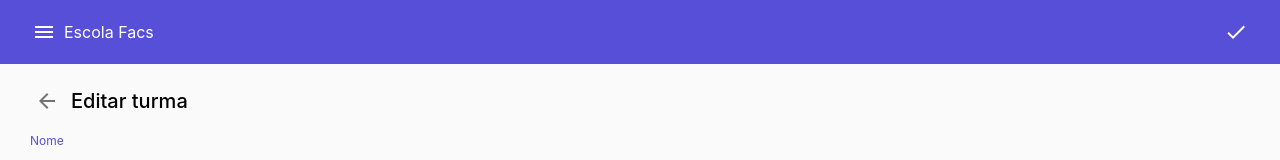
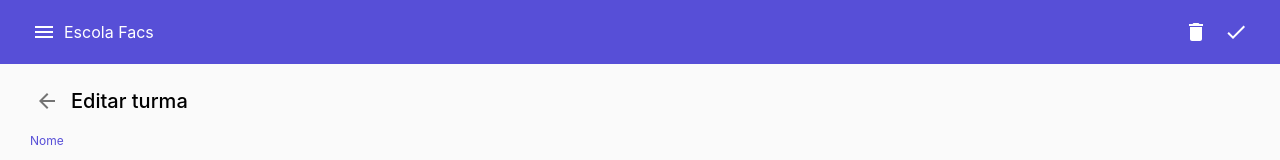
Before and after one commit to gabedaltro/frontend-school, a React (Vite) app: page /classroom/1 in a window 1280 px wide. Shown: the top 160 px of the page. Built offline with nearby package versions, Linux system fonts and the light colour scheme; no server answers.

Commit message:
Ajusta Classroom

```diff
--- a/src/pages/classroom/edit/ClassroomActions.tsx
+++ b/src/pages/classroom/edit/ClassroomActions.tsx
@@ -1,17 +1,27 @@
 import React from "react";
-import { Done } from "@mui/icons-material";
+import { Delete, Done } from "@mui/icons-material";
 import { IconButton, Tooltip } from "@mui/material";
 
 type ClassroomActionsProps = {
   handleSubmit(): void;
+  handleDelete(): void;
   loading: boolean;
 };
 
 const ClassroomActions: React.FC<ClassroomActionsProps> = ({
   handleSubmit,
+  handleDelete,
   loading,
 }) => {
   return (
+    <>
+      <Tooltip title="Excluir">
+        <span>
+          <IconButton disabled={loading} color="inherit" onClick={handleDelete}>
+            <Delete />
+          </IconButton>
+        </span>
+      </Tooltip>
       <Tooltip title="Salvar">
         <span>
           <IconButton disabled={loading} color="inherit" onClick={handleSubmit}>
@@ -19,6 +29,7 @@ const ClassroomActions: React.FC<ClassroomActionsProps> = ({
           </IconButton>
         </span>
       </Tooltip>
+    </>
   );
 };
 
--- a/src/pages/classroom/edit/ClassroomUpdate.tsx
+++ b/src/pages/classroom/edit/ClassroomUpdate.tsx
@@ -9,6 +9,7 @@ import { useMessaging } from "../../../providers/messaging";
 import PageHeader from "../../../components/page-header/PageHeader";
 import InsideLoading from "../../../components/loading/InsideLoading";
 import { useClassValidation } from "../registration/validation/classValidation";
+import DeleteConfirmation from "../../../components/delete-confirmation/DeleteConfirmation";
 
 const ClassroomUpdate: React.FC = () => {
   const history = useNavigate();
@@ -16,6 +17,7 @@ const ClassroomUpdate: React.FC = () => {
   const { id } = useParams<{ id: string }>();
   const [loading, setLoading] = useState(true);
   const [classroom, setClassroom] = useState<Class>({} as Class);
+  const [selectedId, setSelectedId] = useState<string | null>(null);
   const [validation, setValidation, validate] = useClassValidation();
 
   useEffect(() => {
@@ -59,12 +61,40 @@ const ClassroomUpdate: React.FC = () => {
       .catch(() => handleOpen("Aconteceu um erro ao salvar."));
   }
 
+  function handleDelete() {
+    setSelectedId("classroom.id");
+  }
+
+  async function handleSubmitDelete() {
+    api
+      .delete(`/classroom/${id}`)
+      .then(() => {
+        history("/classroom");
+        handleOpen("Excluído");
+      })
+      .catch(() => {
+        handleOpen("Não foi possível excluir o registro.");
+      });
+  }
+
   return (
     <>
+      {selectedId && (
+        <DeleteConfirmation
+          onExited={() => setSelectedId(null)}
+          description="turma"
+          handleSubmit={handleSubmitDelete}
+          name={classroom.name}
+        />
+      )}
       <Appbar
         title="Turma"
         ActionsComponent={
-          <ClassroomActions loading={loading} handleSubmit={handleValidation} />
+          <ClassroomActions
+            handleDelete={handleDelete}
+            loading={loading}
+            handleSubmit={handleValidation}
+          />
         }
       />
       <PageHeader title="Editar turma" backUrl="/classroom" />
```
Lines whose indentation alone changed are shown as unchanged.
